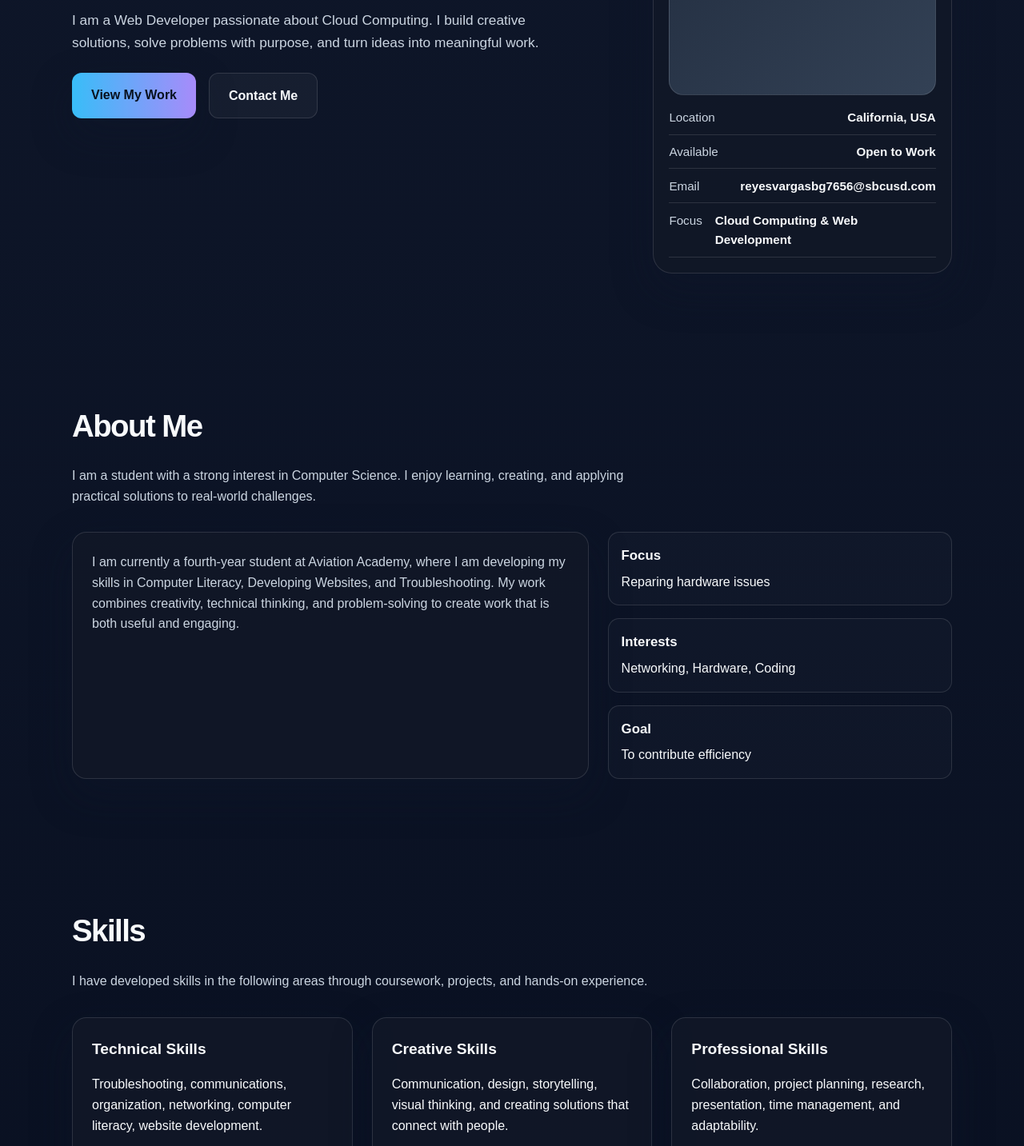
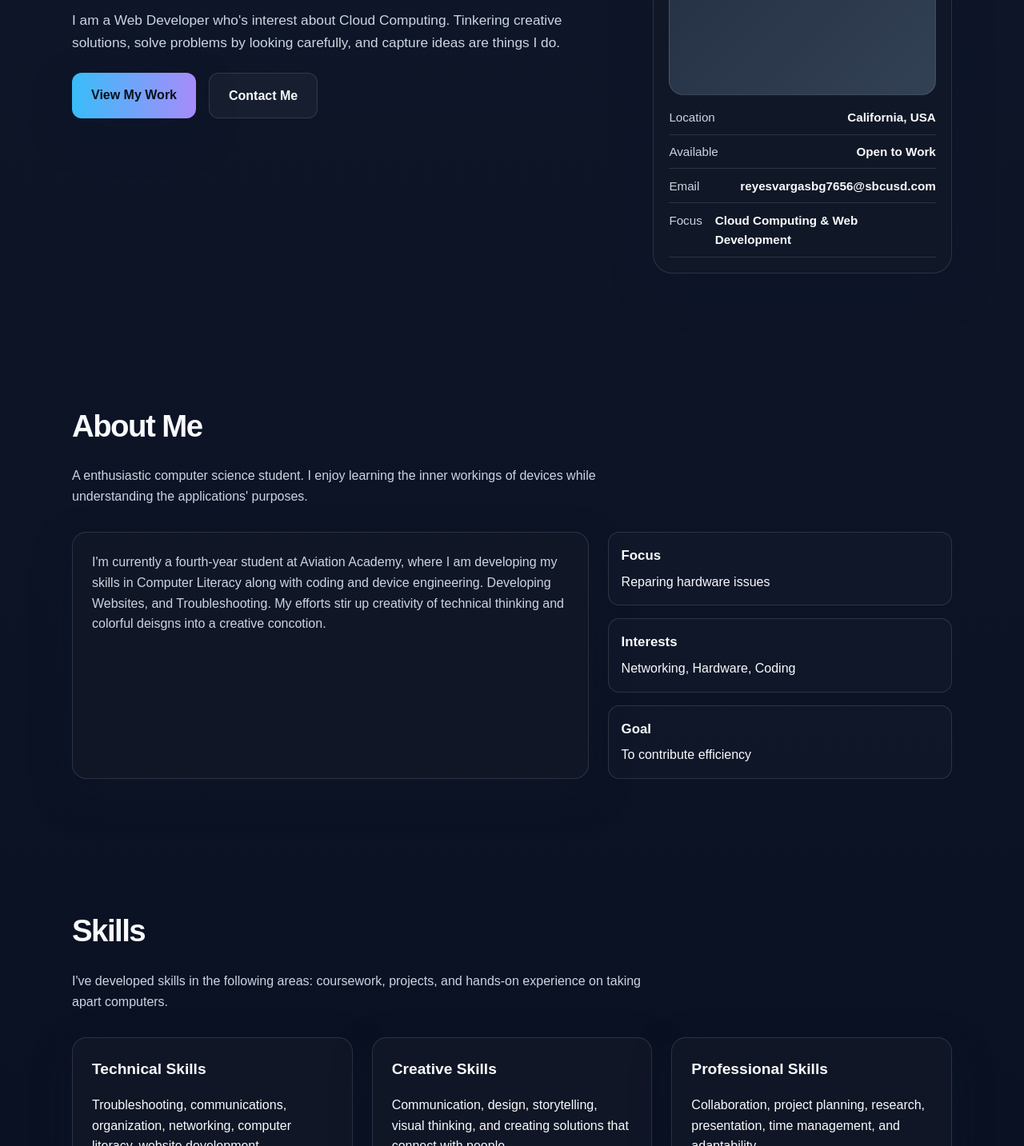
Before and after one commit to Rubber-Dupper/Portfolio, a plain HTML site: page index.html in a window 1280 px wide. Shown: the part 480-1913 px from the top of the page at 80% size. Drawn offline with Linux system fonts and the light colour scheme.

Commit message:
Revise personal and project descriptions in index.html
Updated personal descriptions and project details to reflect current skills and interests.

```diff
--- a/index.html
+++ b/index.html
@@ -438,8 +438,8 @@
           <div class="eyebrow">Student</div>
           <h1>Hello, I'm <span class="highlight">Brandon</span></h1>
           <p class="subtitle">
-            I am a Web Developer passionate about Cloud Computing. I build creative solutions, solve problems with purpose,
-            and turn ideas into meaningful work.
+            I am a Web Developer who's interest about Cloud Computing. Tinkering creative solutions, solve problems by looking carefully,
+            and capture ideas are things I do.
           </p>
 
           <div class="btn-row">
@@ -464,14 +464,14 @@
       <div class="container">
         <h2 class="section-title">About Me</h2>
         <p class="section-intro">
-          I am a student with a strong interest in Computer Science. I enjoy learning, creating, and applying practical solutions to real-world challenges.
+          A enthusiastic computer science student. I enjoy learning the inner workings of devices while understanding the applications' purposes.
         </p>
 
         <div class="about-grid">
           <div class="card">
             <p>
-              I am currently a fourth-year student at Aviation Academy, where I am developing my skills in Computer Literacy,
-              Developing Websites, and Troubleshooting. My work combines creativity, technical thinking, and problem-solving to create work that is both useful and engaging.
+              I'm currently a fourth-year student at Aviation Academy, where I am developing my skills in Computer Literacy along with coding and device engineering.
+              Developing Websites, and Troubleshooting. My efforts stir up creativity of technical thinking and colorful deisgns into a creative concotion.
             </p>
           </div>
 
@@ -497,7 +497,7 @@
       <div class="container">
         <h2 class="section-title">Skills</h2>
         <p class="section-intro">
-          I have developed skills in the following areas through coursework, projects, and hands-on experience.
+          I've developed skills in the following areas: coursework, projects, and hands-on experience on taking apart computers.
         </p>
 
         <div class="grid-3">
@@ -551,7 +551,7 @@
           <article class="project-card">
             <h3>Portfolio Website</h3>
             <p>
-              I designed and built this personal portfolio website to present my skills, projects, and professional interests in a clear and polished way.
+              This is a personal portfolio website to present my skills, projects, and professional interests to, well, a website
             </p>
             <div class="tags">
               <span class="tag">HTML</span>
@@ -567,7 +567,7 @@
           <article class="project-card">
             <h3>Tech Support & Troubleshooting Projects</h3>
             <p>
-              This work focuses on practical technology support, hardware troubleshooting, and improving system reliability through careful diagnosis and problem-solving.
+              This is all of my proof and competency of my work done, in photos!
             </p>
             <div class="tags">
               <span class="tag">IT Support</span>
@@ -583,7 +583,7 @@
           <article class="project-card">
             <h3>Cloud & Digital Skills Learning</h3>
             <p>
-              I developed my understanding of digital tools and cloud-focused concepts by learning how technology systems work together to support efficient and reliable solutions.
+              My understanding of digital tools and cloud-focused concepts have definitly improved on how technology systems work together as a whole device team.
             </p>
             <div class="tags">
               <span class="tag">Cloud</span>
```
